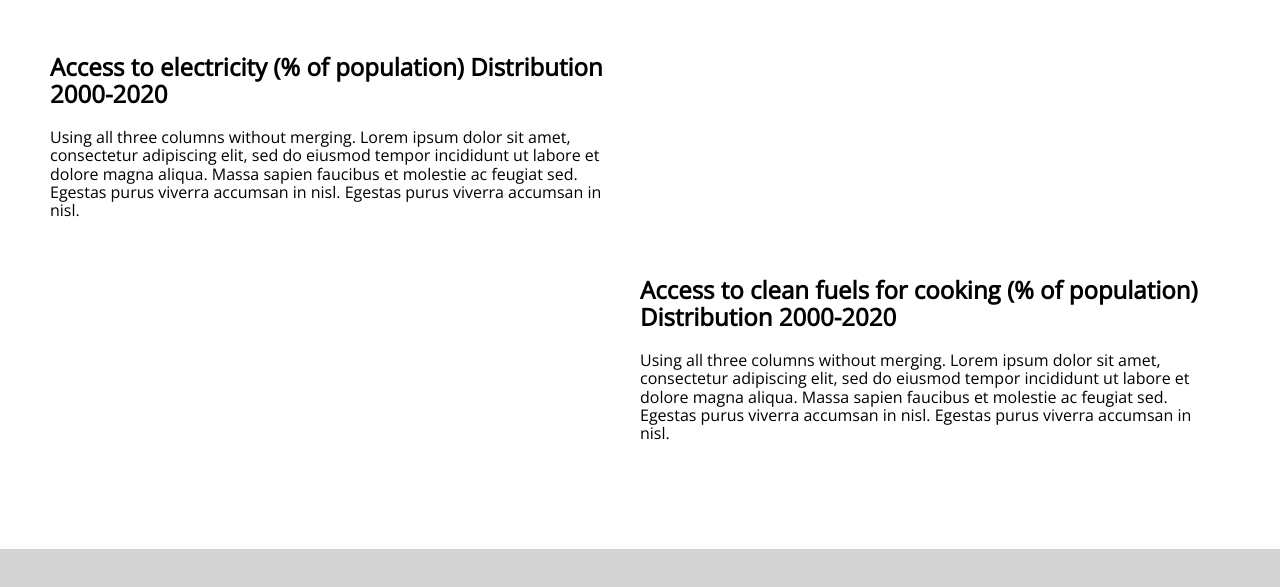
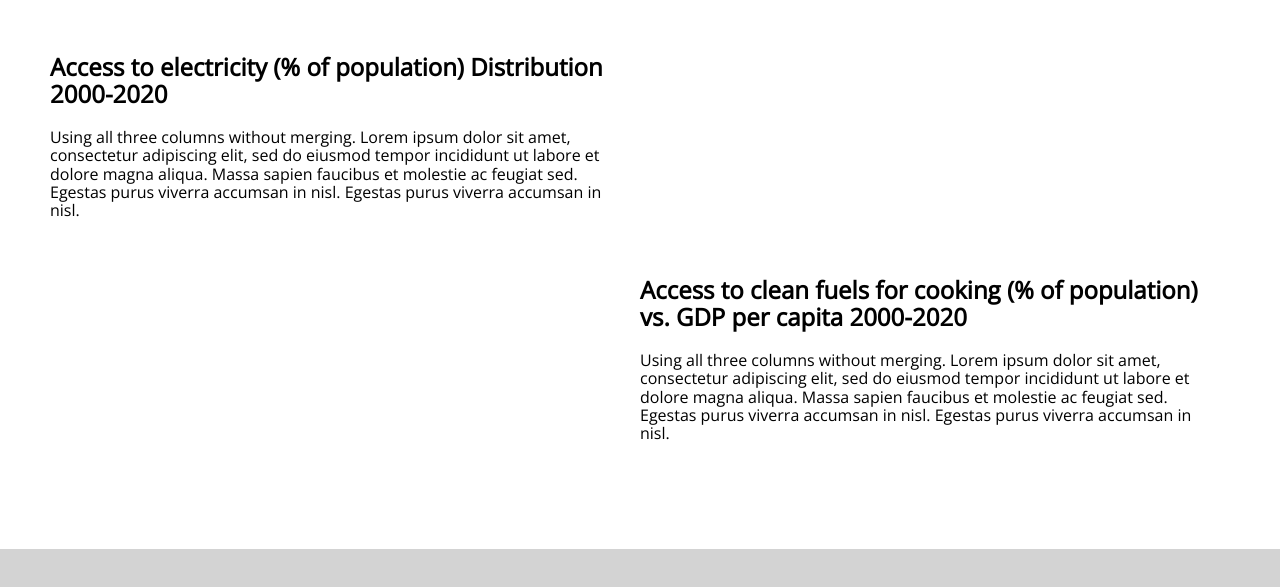
Before and after one commit to elee0036/datavis2, a plain HTML site: page index.html in a window 1280 px wide. Shown: the part 115-702 px from the top of the page. Drawn offline with nearby package versions, Linux system fonts and the light colour scheme; a script that the page names is missing.

Commit message:
Update index.html

```diff
--- a/index.html
+++ b/index.html
@@ -55,7 +55,7 @@
             </div>
             <div class="pure-u-1-2">
               <div class="description description-left">
-                <h2>Access to clean fuels for cooking (% of population) Distribution 2000-2020</h2>
+                <h2>Access to clean fuels for cooking (% of population) vs. GDP per capita 2000-2020</h2>
                 <p>Using all three columns without merging. Lorem ipsum dolor sit amet, consectetur adipiscing elit, sed do
                     eiusmod tempor incididunt ut labore et dolore magna aliqua. Massa sapien faucibus et molestie ac feugiat
                     sed. Egestas purus viverra accumsan in nisl. Egestas purus viverra accumsan in nisl.</p>
```
